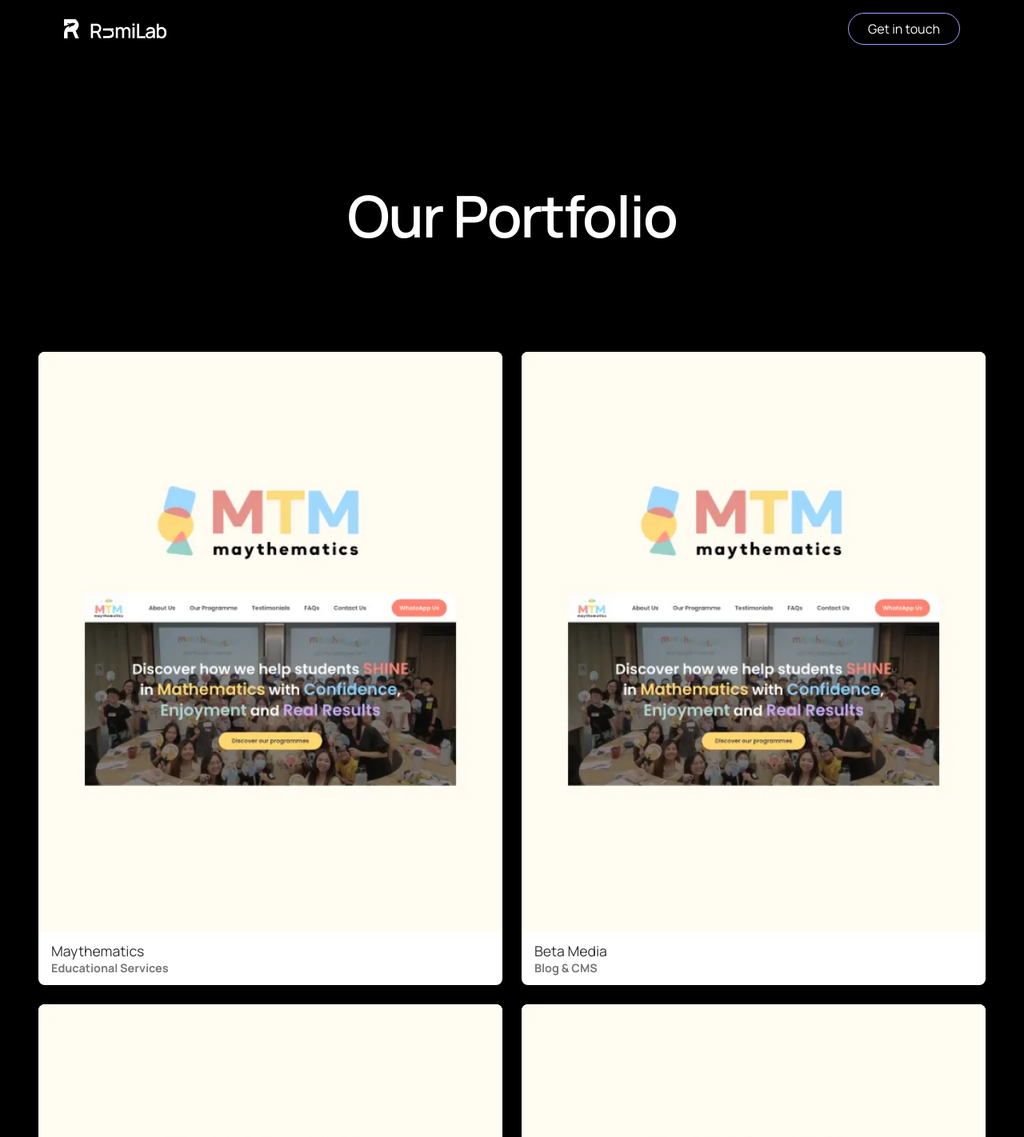
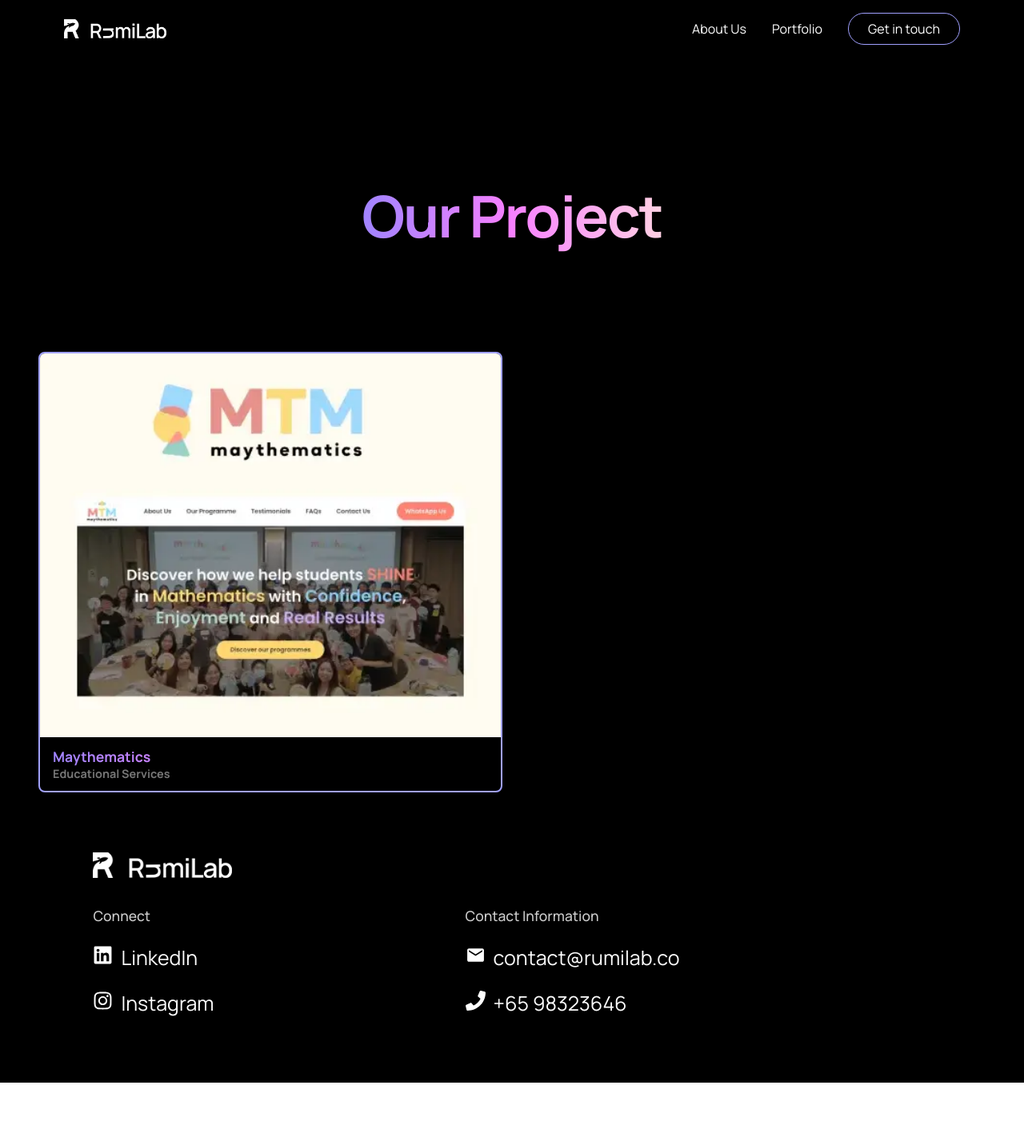
Before and after one commit to Rumilab-Agency/Website, a React (Vite) app in the folder client/: page /portfolio in a window 1280 px wide. Shown: the top 1422 px of the page at 80% size. After the commit the page ends 1354 px from the top, so only its background shows below. Built offline with nearby package versions, Linux system fonts and the light colour scheme.

Commit message:
Update Navbar and Portfolio

```diff
--- a/client/src/components/Navbar/Navbar.styles.ts
+++ b/client/src/components/Navbar/Navbar.styles.ts
@@ -76,6 +76,31 @@
     }
 `;
 
+export const NavList = styled.div`
+    display: none;
+    align-items: center;
+    gap: 2rem;
+
+    @media (min-width: ${breakpoints.md}) {
+      display: flex;
+    }
+
+      @media (min-width: ${breakpoints.xl}) {
+    }
+`;
+
+
+export const NavItem = styled.a`
+    font-size:1rem;
+    color:white;
+
+    @media (min-width: ${breakpoints.lg}) {
+    }
+
+      @media (min-width: ${breakpoints.xl}) {
+    }
+`;
+
 export const ShootingStarButton = styled.button`
   background: linear-gradient(90deg, #a0a0ff 60%, #fff 100%);
   border: none;
@@ -102,7 +127,23 @@
 
 
 export const NavbarCTAButton = styled(CTAButton)`
+    display: none;
 
+    @media (min-width: ${breakpoints.md}) {
+      display: flex;
+    }
+`;
+
+export const NavbarCTAButtonMobile = styled(CTAButton)`
+  width: 100%;
+  max-width: 300px;
+  margin: 0 auto;
+  display: flex;
+  justify-content: center;
+
+  @media (min-width: ${breakpoints.md}) {
+    display: none;
+  }
 `;
 
 export const HamburgerButton = styled.button`
@@ -133,12 +174,15 @@
   @media (min-width: ${breakpoints.md}) {
     padding: 0.625rem;
     gap: 0.5rem;
+        display:none;
+
   }
 
-  @media (min-width: ${breakpoints.xl}) {
-    padding: 0.75vw;
-    gap: 0.625vw;
-  }
+
+  // @media (min-width: ${breakpoints.xl}) {
+  //   padding: 0.75vw;
+  //   gap: 0.625vw;
+  // }
 `;
 
 export const HamburgerLine = styled.span`
--- a/client/src/components/Navbar/Navbar.tsx
+++ b/client/src/components/Navbar/Navbar.tsx
@@ -5,9 +5,12 @@
   NavbarContainer,
   Logo,
   NavbarCTAButton,
+  NavbarCTAButtonMobile,
   LogoImage,
-  // HamburgerButton,
-  // HamburgerLine,
+  NavList,
+  NavItem,
+  HamburgerButton,
+  HamburgerLine,
 } from './Navbar.styles';
 
 interface NavbarProps {
@@ -17,7 +20,7 @@
 const Navbar: React.FC<NavbarProps> = () => {
   const [isVisible, setIsVisible] = useState(true);
   const [lastScrollY, setLastScrollY] = useState(0);
-  // const [isMenuOpen, setIsMenuOpen] = useState(false);
+  const [isMenuOpen, setIsMenuOpen] = useState(false);
 
   useEffect(() => {
     const handleScroll = () => {
@@ -42,16 +45,26 @@
     return () => window.removeEventListener('scroll', handleScroll);
   }, [lastScrollY]);
 
-  // const toggleMenu = () => {
-  //   setIsMenuOpen(!isMenuOpen);
-  // };
+  const toggleMenu = () => {
+    setIsMenuOpen(!isMenuOpen);
+  };
 
   return (
+
+
     <NavbarContainer className={isVisible ? 'visible' : 'hidden'}>
       <Logo>
         <LogoImage src={logoImg} alt="RomiLab Logo" />
       </Logo>
-      <div style={{ display: 'flex', alignItems: 'center', gap: '1rem' }}>
+
+      <div style={{ display: 'flex', alignItems: 'center', gap: '2rem' }}>
+        <NavList>
+          <NavItem>About Us</NavItem>
+          <NavItem
+            as="a"
+            href="https://rumilab.co"
+          >Portfolio</NavItem>
+        </NavList>
         <NavbarCTAButton
           as="a"
           href="https://wa.me/6598323646"
@@ -60,7 +73,7 @@
         >
           Get in touch
         </NavbarCTAButton>
-        {/* <HamburgerButton
+        <HamburgerButton
           onClick={toggleMenu}
           className={isMenuOpen ? 'active' : ''}
           aria-label="Toggle menu"
@@ -68,9 +81,48 @@
           <HamburgerLine />
           <HamburgerLine />
           <HamburgerLine />
-        </HamburgerButton> */}
+        </HamburgerButton>
       </div>
+
+      {isMenuOpen && (
+        <div
+          style={{
+            position: 'absolute',
+            top: '80px',
+            textAlign: 'center',
+            left: '0',
+            width: '100%',
+            background: 'black',
+            boxShadow: '0 10px 30px rgba(0,0,0,0.1)',
+            padding: '1rem',
+            display: 'flex',
+            flexDirection: 'column',
+            gap: '1rem',
+            zIndex: 1000,
+          }}
+        >
+          <NavItem href="#about" style={{ textDecoration: 'none' }}>
+            About Us
+          </NavItem>
+
+          <NavItem href="https://rumilab.co" style={{ textDecoration: 'none' }}>
+            Portfolio
+          </NavItem>
+
+          <NavbarCTAButtonMobile
+            as="a"
+            href="https://wa.me/6598323646"
+            target="_blank"
+            rel="noopener noreferrer"
+          >
+            Get in touch
+          </NavbarCTAButtonMobile>
+        </div>
+      )}
+
+
     </NavbarContainer>
+
   );
 };
 
--- a/client/src/components/Portfolio/Portfolio.style.ts
+++ b/client/src/components/Portfolio/Portfolio.style.ts
@@ -1,32 +1,25 @@
 import styled, { } from 'styled-components';
+import { breakpoints } from '../../layouts/AppLayout.style';
 
 export const PortfolioGrid = styled.div`
   display: grid;
-  grid-template-columns: repeat(auto-fill, minmax(400px, 1fr));
   gap: 24px;
   padding: 16px;
+    grid-template-columns: repeat(auto-fill, minmax(100%, 1fr));
+
   width: 95%;
   max-width:1280px;
   margin:0 auto;
-`;
 
-export const PortfolioCard = styled.div`
-  display: flex;
-  flex-direction: column;
-  background: #fff;
-  border-radius: 8px;
-  overflow: hidden;
-  box-shadow: 0 2px 8px rgba(0,0,0,0.1);
-  transition: transform 0.2s ease;
+      @media (min-width: ${breakpoints.md}) {
+    grid-template-columns: repeat(auto-fill, minmax(400px, 1fr));
 
-  &:hover {
-    transform: translateY(-4px);
-  }
+      }
 `;
 
 export const ImageWrapper = styled.div`
   width: 100%;
-  aspect-ratio: 4 / 5; /* maintain ratio, or use fixed height */
+  aspect-ratio: 6 / 5; /* maintain ratio, or use fixed height */
   overflow: hidden;
 
   img {
@@ -34,6 +27,7 @@
     height: 100%;
     object-fit: cover;
     object-position: center;
+
   }
 `;
 
@@ -42,16 +36,48 @@
   flex: 1; /* take remaining vertical space */
   display: flex;
   flex-direction: column;
+  transition: background-color 0.3s ease;
 `;
+
+export const Client = styled.p`
+  font-size: 1.1rem;
+  font-weight:700;
+  margin: 0;
+  background: linear-gradient(90deg, #a084ff, #f780ff, #ffd1e3);
+  -webkit-background-clip: text;
+  -webkit-text-fill-color: transparent;
+`;
+
+export const PortfolioCard = styled.a`
+  display: flex;
+  flex-direction: column;
+  border-radius: 8px;
+  overflow: hidden;
+  box-shadow: 0 2px 8px rgba(0,0,0,0.1);
+  transition: transform 0.2s ease;
+      background: transparent;
+  border: 2px solid #a0a0ff;
+
+  &:hover {
+    transform: translateY(-4px);
+    cursor: pointer;
+  }
+
+  &:hover ${InfoWrapper} {
+    background-color: #a0a0ff;
+  }
+
+  &:hover ${Client} {
+    background: none;
+    -webkit-text-fill-color: #fff;
+    color: #fff;
+  }
+`;
+
+
 
 export const Title = styled.h3`
     margin-top: auto; /* push to bottom */
   font-size: 0.9rem;
   color: #777;
 `;
-
-export const Client = styled.p`
-  font-size: 1.1rem;
-  margin: 0;
-  color: #333;
-`;
--- a/client/src/components/Portfolio/PortfolioDisplay.tsx
+++ b/client/src/components/Portfolio/PortfolioDisplay.tsx
@@ -13,6 +13,8 @@
     imageUrl: string;
     title: string;
     clientName: string;
+    url: string;
+
 };
 
 type PortfolioDisplayProps = {
@@ -23,7 +25,11 @@
     return (
         <PortfolioGrid>
             {projects.map((proj) => (
-                <PortfolioCard key={proj.id}>
+                <PortfolioCard key={proj.id}
+                    href={proj.url}
+                    target="_blank"
+                    rel="noopener noreferrer"
+                >
                     <ImageWrapper>
                         <img src={proj.imageUrl} alt={proj.title} />
                     </ImageWrapper>
--- /dev/null
+++ b/client/src/components/SubBanner/SubBanner.style.ts
@@ -0,0 +1,10 @@
+import styled from 'styled-components';
+
+
+
+export const PriceHighlight = styled.strong`
+  background: linear-gradient(90deg, #a084ff, #f780ff, #ffd1e3);
+  -webkit-background-clip: text;
+  -webkit-text-fill-color: transparent;
+  font-weight: 700;
+`;
--- a/client/src/components/SubBanner/SubBanner.tsx
+++ b/client/src/components/SubBanner/SubBanner.tsx
@@ -1,10 +1,11 @@
 import { Title, ContentWrapper } from '../../layouts/AppLayout.style';
+import { PriceHighlight } from './SubBanner.style';
 
 
 const SubBanner = () => (
     <ContentWrapper>
         <Title>
-            Our Portfolio
+            <PriceHighlight>Our Project</PriceHighlight>
         </Title>
     </ContentWrapper>
 );
--- a/client/src/pages/Portfolio.tsx
+++ b/client/src/pages/Portfolio.tsx
@@ -9,31 +9,32 @@
         imageUrl: '/portfolio/portfolio-1.webp',
         title: 'Educational Services',
         clientName: 'Maythematics',
+        url: 'https://www.maythematics.com'
     },
-    {
-        id: '2',
-        imageUrl: '/portfolio/portfolio-1.webp',
-        title: 'Blog & CMS',
-        clientName: 'Beta Media',
-    },
-    {
-        id: '2',
-        imageUrl: '/portfolio/portfolio-1.webp',
-        title: 'Blog & CMS',
-        clientName: 'Beta Media',
-    },
-    {
-        id: '2',
-        imageUrl: '/portfolio/portfolio-1.webp',
-        title: 'Blog & CMS',
-        clientName: 'Beta Media',
-    },
-    {
-        id: '2',
-        imageUrl: '/portfolio/portfolio-1.webp',
-        title: 'Blog & CMS',
-        clientName: 'Beta Media',
-    },
+    // {
+    //     id: '2',
+    //     imageUrl: '/portfolio/portfolio-1.webp',
+    //     title: 'Blog & CMS',
+    //     clientName: 'Beta Media',
+    // },
+    // {
+    //     id: '2',
+    //     imageUrl: '/portfolio/portfolio-1.webp',
+    //     title: 'Blog & CMS',
+    //     clientName: 'Beta Media',
+    // },
+    // {
+    //     id: '2',
+    //     imageUrl: '/portfolio/portfolio-1.webp',
+    //     title: 'Blog & CMS',
+    //     clientName: 'Beta Media',
+    // },
+    // {
+    //     id: '2',
+    //     imageUrl: '/portfolio/portfolio-1.webp',
+    //     title: 'Blog & CMS',
+    //     clientName: 'Beta Media',
+    // },
     // ... more
 ];
 
```
Also changed, not shown: client/public/portfolio/portfolio-1.webp, 1 other file (tests, documents, lock files or other folders).
